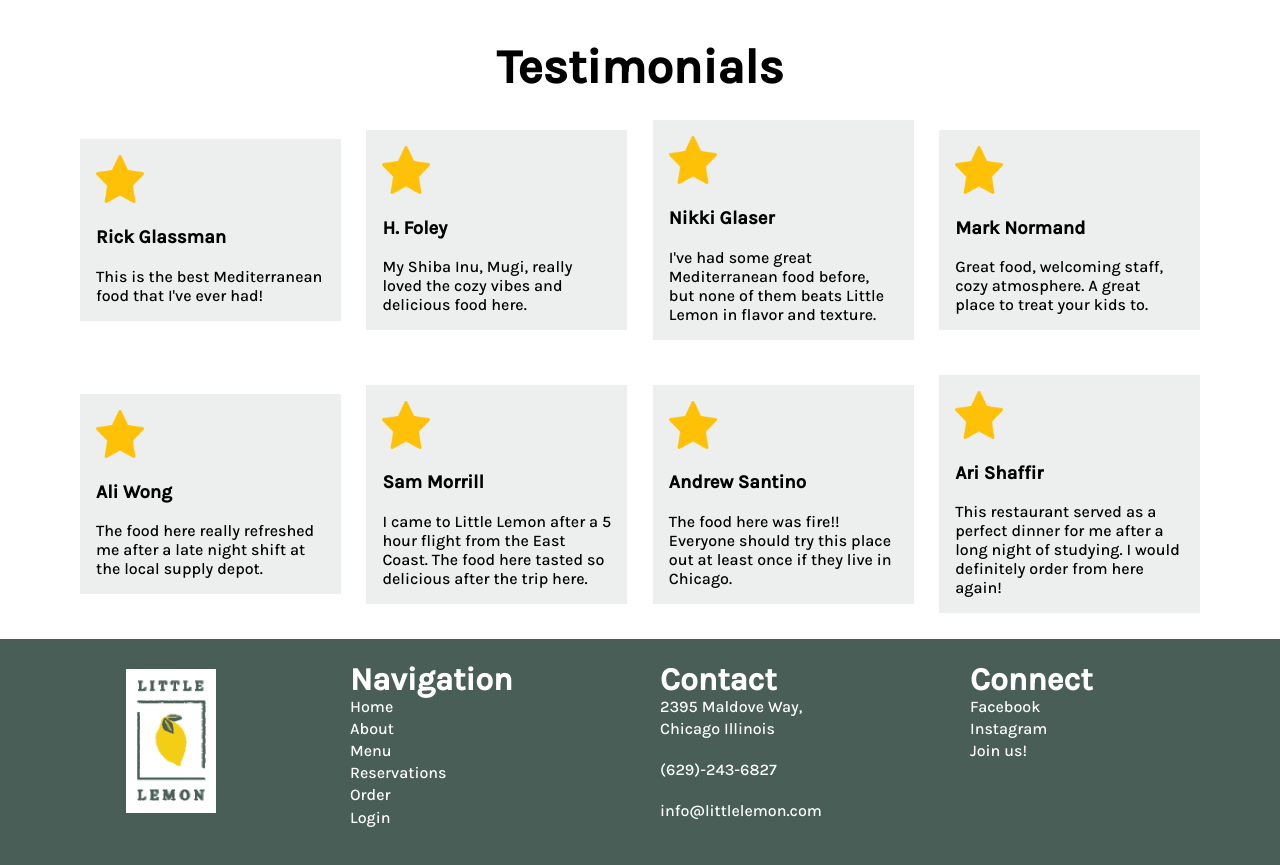
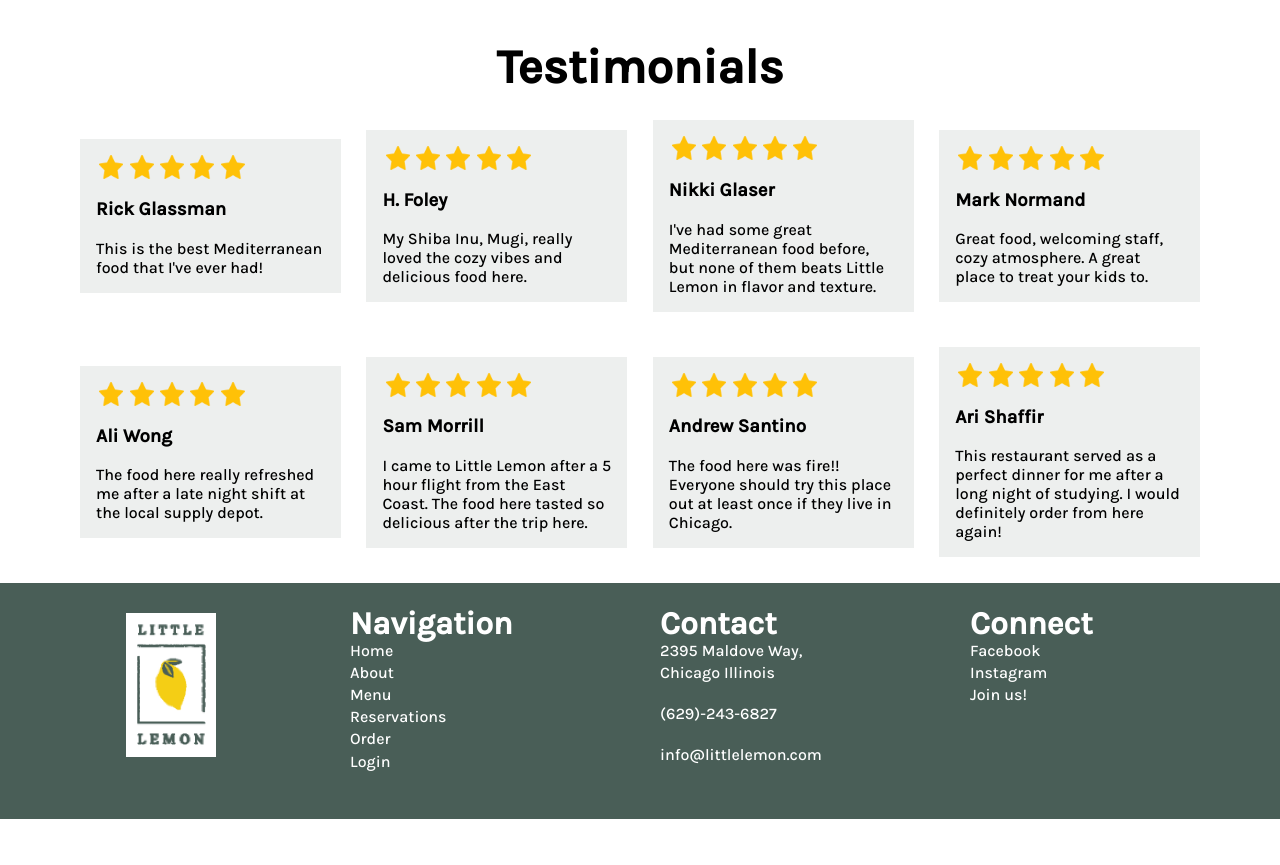
Before and after one commit to mplumer/little-lemon, a React (Create React App) app: page / in a window 1280 px wide. Shown: the part 1040-1905 px from the top of the page. After the commit the page ends 1859 px from the top, so only its background shows below. Built offline with nearby package versions, Linux system fonts and the light colour scheme; a web font is replaced by a local one.

Commit message:
testimonial card styling

```diff
--- a/src/App.css
+++ b/src/App.css
@@ -255,10 +255,17 @@ Link:link {
   padding: 1rem 1rem 0 1rem;
 }
 
-.testimonial-card > img {
-  width: 3rem;
-  height: 3rem;
-  object-fit: contain;
+.stars {
+  display: flex;
+  flex-direction: row;
+  align-items: flex-start;
+  margin-bottom: 0.5rem;
+}
+
+.stars img {
+  height: 1.5rem;
+  width: 1.5rem;
+  margin: 0 0.2rem;
 }
 
 .testimonials-carousel {
--- a/src/components/sections/homePage/TestimonialCard.js
+++ b/src/components/sections/homePage/TestimonialCard.js
@@ -3,7 +3,13 @@ import Star from '../../../assets/star.png';
 export default function TestimonialCard(props) {
     return (
         <article className="testimonial-card">
+            <div className="stars">
             <img src={Star} alt="star Icon"></img>
+            <img src={Star} alt="star Icon"></img>
+            <img src={Star} alt="star Icon"></img>
+            <img src={Star} alt="star Icon"></img>
+            <img src={Star} alt="star Icon"></img>
+            </div>
             <h3>{props.name}</h3>
             <p>{props.description}</p>
         </article>
```
